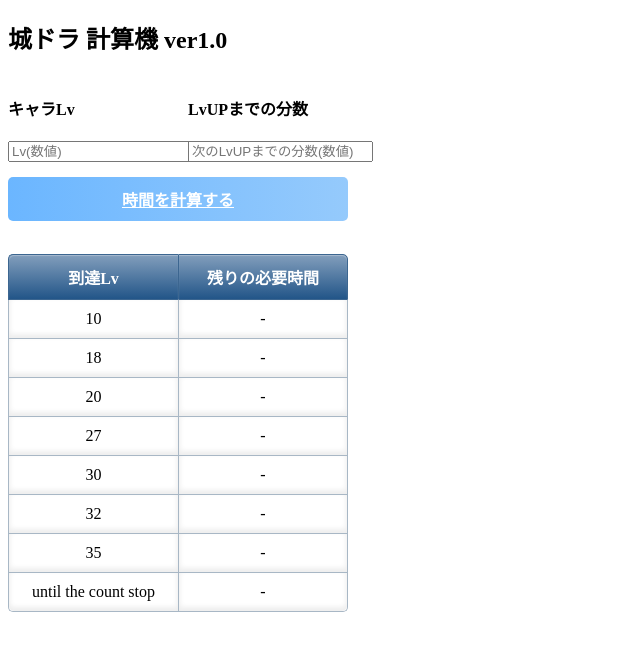
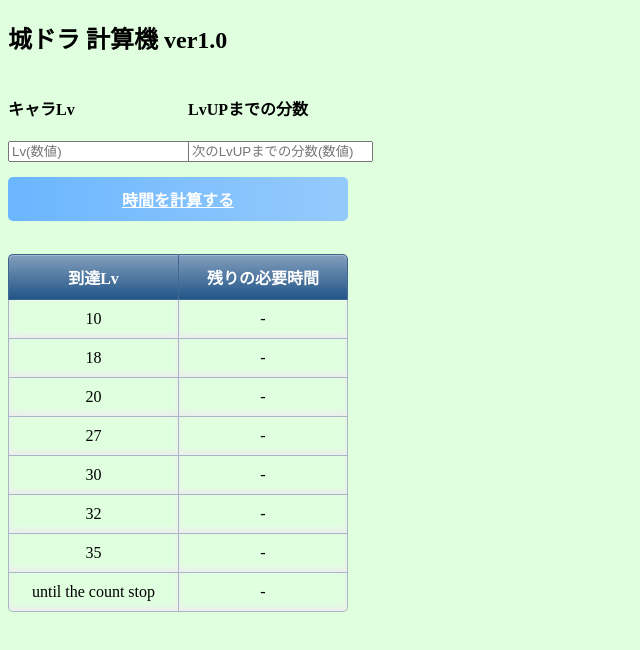
Before and after one commit to terran-yj4/shirodora, a plain HTML site: page index.html in a window 1280 px wide. Shown: the whole page, without its empty margins (0-640 px from the left). Drawn offline with Linux system fonts and the light colour scheme.

Commit message:
Add files via upload

```diff
--- a/index.html
+++ b/index.html
@@ -6,6 +6,9 @@
   <meta name="viewport" content="width=device-width, initial-scale=1.0">
   <title>城ドラ キャラLv 時間計算機</title>
   <style>
+    html {
+      background-color: #dfffdf;
+    }
     .contents {
       display: flex;
       flex-wrap: wrap;
```
